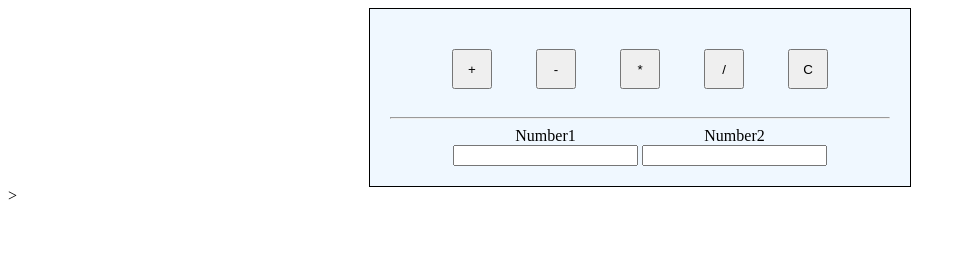
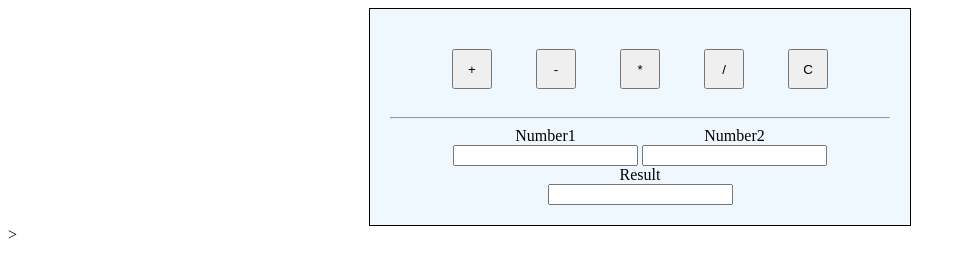
Before and after one commit to racriom/EZYCalculator, a plain HTML site: page index.html in a window 1280 px wide. Shown: the whole page, without its empty margins (0-966 px from the left). Drawn offline with Linux system fonts and the light colour scheme.

Commit message:
Update index.html

```diff
--- a/index.html
+++ b/index.html
@@ -21,6 +21,10 @@
                 <label>Number2</label>
                 <input type="number" id="number2">
             </div>
+            <div class="block">
+                <label>Result</label>
+                <input type="number" id="number3">
+            </div>
         </div>
     </div>
 </body>
```
